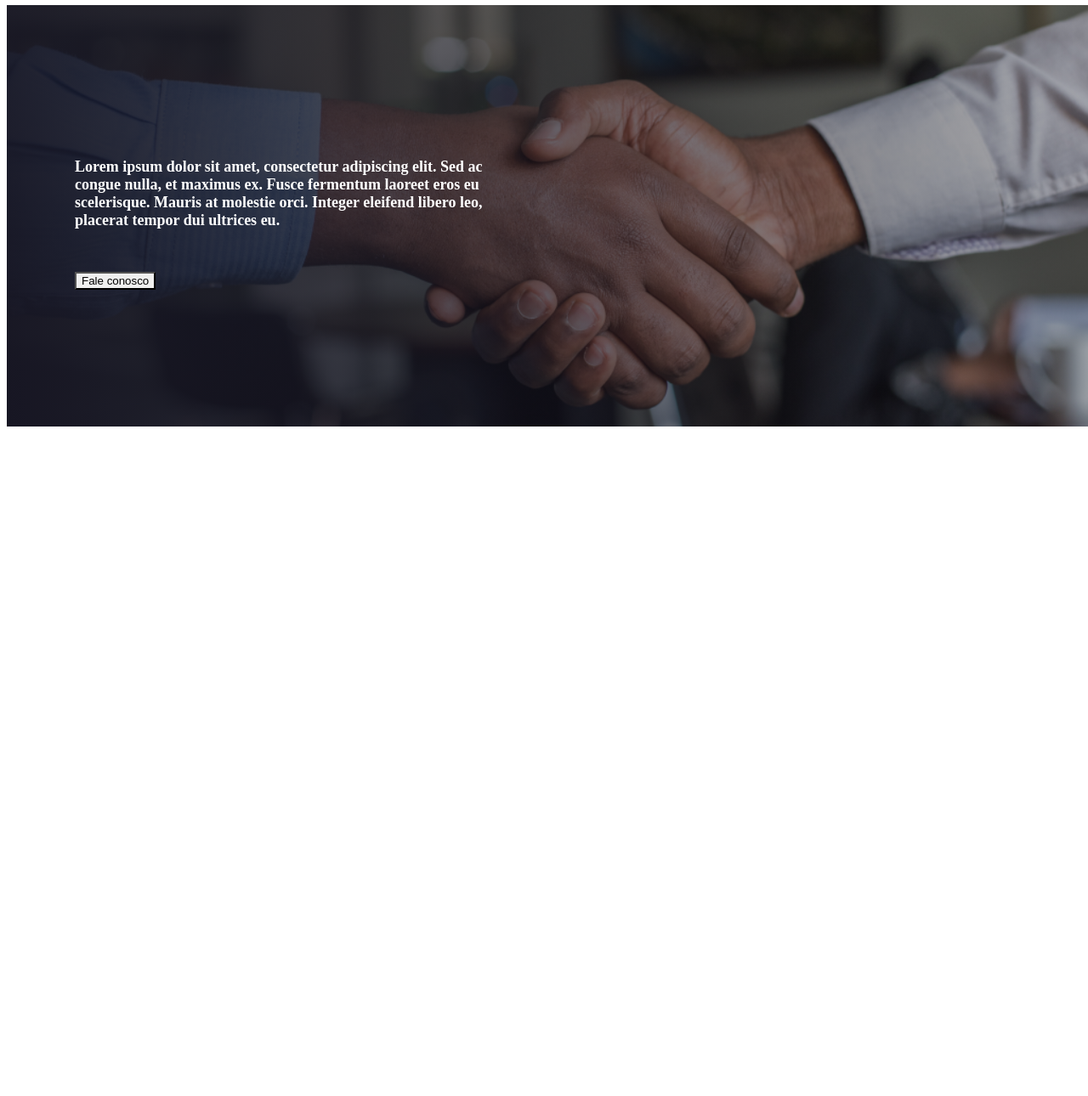
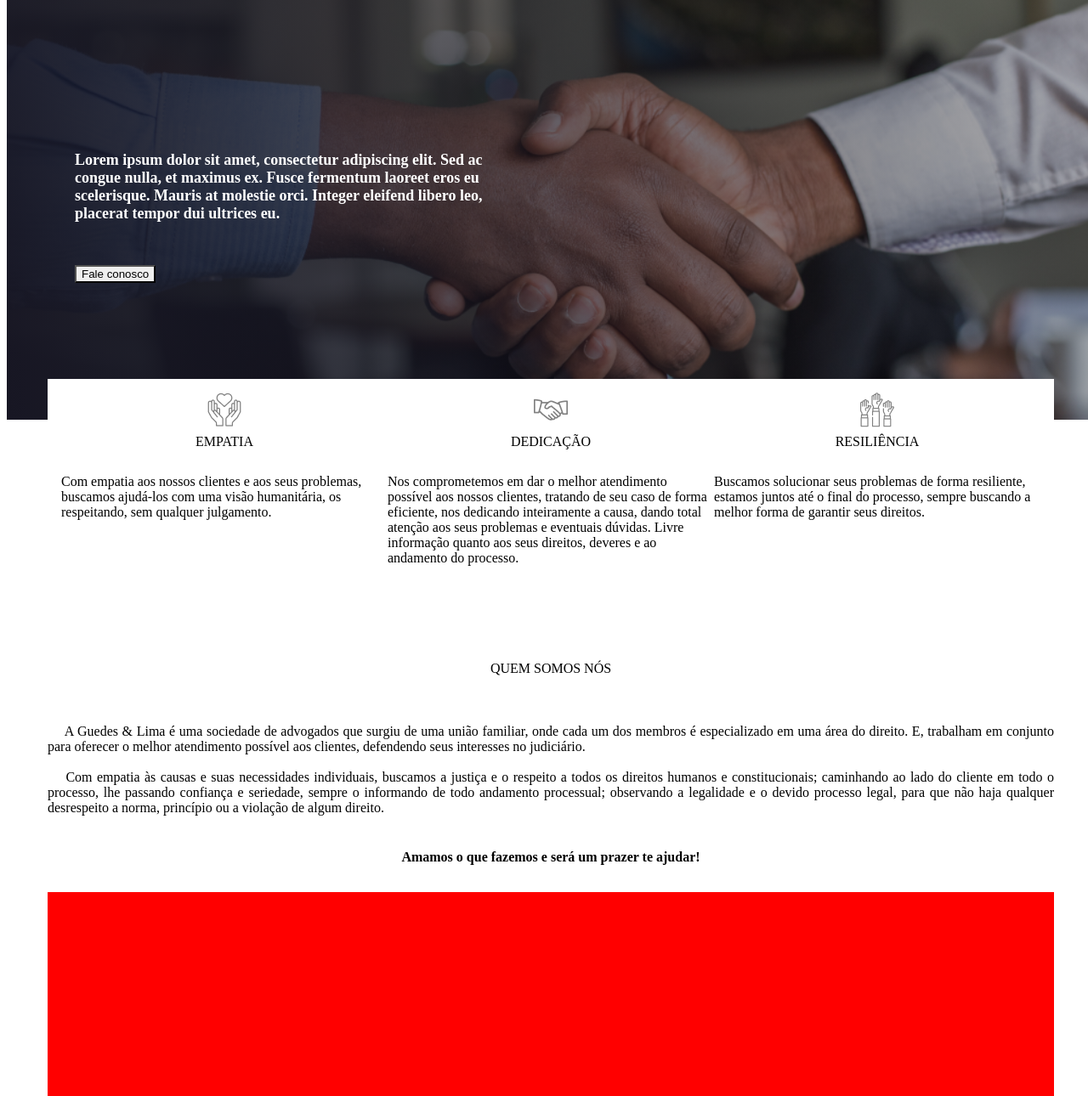
Before and after one commit to philipguedes/gatsby-playground, a Gatsby site: page / in a window 1280 px wide. Shown: the part 106-1396 px from the top of the page at 85% size. Before the commit the page ends 800 px from the top, so only its background shows below. Built offline with nearby package versions, Linux system fonts and the light colour scheme; Gatsby itself is replaced by a stand-in of ours.

Commit message:
Add second section

```diff
--- a/src/@chakra-ui/gatsby-plugin/theme.js
+++ b/src/@chakra-ui/gatsby-plugin/theme.js
@@ -6,6 +6,8 @@ const theme = {
   colors: {
     amarelo: '#D69E2E',
     azul: '#29235C',
+    cinza: '#F7F7F7',
+    azul_gdsl: '#1A365D',
   },
   components,
 };
--- a/src/components/Menu.tsx
+++ b/src/components/Menu.tsx
@@ -70,11 +70,16 @@ const Menu = () => {
 
   return (
     <Flex
-      position="sticky"
+      position="fixed"
+      box-shadow="0px 4px 8px -1px rgba(0, 0, 0, 0.25);"
+      top="0"
+      width="100%"
       align="center"
       justify="space-between"
       h="96px"
       p="4"
+      bg="white"
+      zIndex="2"
     >
       <Logo />
 
--- /dev/null
+++ b/src/components/SectionA.tsx
@@ -0,0 +1,42 @@
+import React from 'react';
+
+import { Button, Text, Box, Flex, VStack } from '@chakra-ui/react';
+
+import hands from 'images/hands.png';
+
+const SectionA = () => {
+  return (
+    <Box
+      h={['320px', '400px', '496px']}
+      bgImage={hands}
+      bgSize="cover"
+      bgPos="center"
+    >
+      <Flex
+        h="100%"
+        bg="linear-gradient(255.96deg, rgba(0, 0, 0, 0.3) 0%, #171623 100%);"
+      >
+        <VStack
+          align="start"
+          justifyContent="center"
+          pl={['32px', '48px', '64px', '80px']}
+          maxW="480px"
+          spacing="32px"
+        >
+          <Text color="white" fontSize="18px" fontWeight="600">
+            Lorem ipsum dolor sit amet, consectetur adipiscing elit. Sed ac
+            congue nulla, et maximus ex. Fusce fermentum laoreet eros eu
+            scelerisque. Mauris at molestie orci. Integer eleifend libero leo,
+            placerat tempor dui ultrices eu.
+          </Text>
+
+          <Button bg="amarelo" textColor="azul" _hover={{ bg: 'amarelo' }}>
+            Fale conosco
+          </Button>
+        </VStack>
+      </Flex>
+    </Box>
+  );
+};
+
+export default SectionA;
--- /dev/null
+++ b/src/components/SectionB/B1.tsx
@@ -0,0 +1,64 @@
+import React from 'react';
+import { Stack, StackDivider, VStack, Text, Image } from '@chakra-ui/react';
+
+import EMPATIA from 'images/empatia.png';
+import DEDICACAO from 'images/dedicacao.png';
+import RESILIENCIA from 'images/resiliencia.png';
+
+const ItemKeyArray = ['empatia', 'dedicacao', 'resiliencia'] as const;
+type ItemKey = typeof ItemKeyArray[number];
+
+type Items = {
+  [key in ItemKey]: { img: string; title: string; text: string };
+};
+
+const ITEMS: Items = {
+  empatia: {
+    img: EMPATIA,
+    title: 'EMPATIA',
+    text: 'Com empatia aos nossos clientes e aos seus problemas, buscamos ajudá-los com uma visão humanitária, os respeitando, sem qualquer julgamento.',
+  },
+  dedicacao: {
+    img: DEDICACAO,
+    title: 'DEDICAÇÃO',
+    text: 'Nos comprometemos em dar o melhor atendimento possível aos nossos clientes, tratando de seu caso de forma eficiente, nos dedicando inteiramente a causa, dando total atenção aos seus problemas e eventuais dúvidas. Livre informação quanto aos seus direitos, deveres e ao andamento do processo.',
+  },
+  resiliencia: {
+    img: RESILIENCIA,
+    title: 'RESILIÊNCIA',
+    text: 'Buscamos solucionar seus problemas de forma resiliente, estamos juntos até o final do processo, sempre buscando a melhor forma de garantir seus direitos.',
+  },
+};
+
+const Item = ({ itemKey }: { itemKey: ItemKey }) => {
+  const { img, title, text } = ITEMS[itemKey];
+
+  return (
+    <VStack spacing="16px" flex="1">
+      <VStack h="80px">
+        <Image src={img} />
+        <Text variant="h2" borderBottom="2px" borderBottomColor="amarelo">
+          {title}
+        </Text>
+      </VStack>
+
+      <Text variant="p">{text}</Text>
+    </VStack>
+  );
+};
+
+const B1 = () => {
+  return (
+    <Stack
+      direction={['column', 'column', 'row']}
+      spacing="16px"
+      divider={<StackDivider borderColor="gray.200" />}
+    >
+      <Item itemKey="empatia" />
+      <Item itemKey="dedicacao" />
+      <Item itemKey="resiliencia" />
+    </Stack>
+  );
+};
+
+export default B1;
--- /dev/null
+++ b/src/components/SectionB/B2.tsx
@@ -0,0 +1,73 @@
+import React from 'react';
+import {
+  Flex,
+  Box,
+  VStack,
+  Text,
+  Image,
+  HStack,
+  useBreakpointValue,
+} from '@chakra-ui/react';
+
+import GIAMMARCO from 'images/giammarco.png';
+
+const TITLE = 'QUEM SOMOS NÓS';
+
+const DESCRIPTION1 = `
+A Guedes & Lima é uma sociedade de advogados que surgiu de uma união familiar, \
+onde cada um dos membros é especializado em uma área do direito. \
+E, trabalham em conjunto para oferecer o melhor atendimento possível aos clientes, defendendo seus interesses no judiciário.`;
+
+const DESCRIPTION2 = `
+Com empatia às causas e suas necessidades individuais, buscamos a justiça e \
+o respeito a todos os direitos humanos e constitucionais; \
+caminhando ao lado do cliente em todo o processo, lhe passando confiança e seriedade, sempre o informando de todo andamento processual; \
+observando a legalidade e o devido processo legal, para que não haja qualquer desrespeito a norma, princípio ou a violação de algum direito.`;
+
+const FOOTER = 'Amamos o que fazemos e será um prazer te ajudar!';
+
+const SectionB2 = () => {
+  const showImage = useBreakpointValue({ sm: false, md: true });
+
+  const renderImage = () => {
+    if (!showImage) return null;
+
+    return (
+      <Box pl="20px" pt="20px" mr="24px">
+        <Box bg="amarelo">
+          <Image
+            maxW="none"
+            position="relative"
+            bottom="20px"
+            right="20px"
+            src={GIAMMARCO}
+          />
+        </Box>
+      </Box>
+    );
+  };
+
+  return (
+    <HStack flexDir="row">
+      {renderImage()}
+      {/* <Box> */}
+      <VStack spacing="24px">
+        <Text variant="h1">{TITLE}</Text>
+        <Box>
+          <Text variant="p" align="justify">
+            &emsp;{DESCRIPTION1}
+            <br />
+            <br />
+            &emsp;{DESCRIPTION2}
+          </Text>
+        </Box>
+        <Text variant="p" fontWeight="bold">
+          {FOOTER}
+        </Text>
+      </VStack>
+      {/* </Box> */}
+    </HStack>
+  );
+};
+
+export default SectionB2;
--- /dev/null
+++ b/src/components/SectionB/index.tsx
@@ -0,0 +1,33 @@
+import React from 'react';
+
+import {
+  Image,
+  Center,
+  Button,
+  Stack,
+  Text,
+  Box,
+  Flex,
+  VStack,
+  StackDivider,
+  useBreakpointValue,
+} from '@chakra-ui/react';
+
+import SectionB1 from './B1';
+import SectionB2 from './B2';
+
+const SectionB = () => {
+  return (
+    <Box bg="cinza" px="48px">
+      <Box bg="white" position="relative" bottom="48px" p="16px">
+        <SectionB1 />
+      </Box>
+
+      <Box mt="32px" pb="80px">
+        <SectionB2 />
+      </Box>
+    </Box>
+  );
+};
+
+export default SectionB;
--- a/src/pages/index.tsx
+++ b/src/pages/index.tsx
@@ -2,49 +2,27 @@ import { Box, Button, Flex, Text, VStack } from '@chakra-ui/react';
 import * as React from 'react';
 
 import Menu from 'components/Menu';
-import hands from 'images/hands.png';
+import SectionA from 'components/SectionA';
+import SectionB from 'components/SectionB';
 
-const SectionA = () => {
+const SectionC = () => {
   return (
-    <Box
-      h={['320px', '400px', '496px']}
-      bgImage={hands}
-      bgSize="cover"
-      bgPos="center"
-    >
-      <Flex
-        h="100%"
-        bg="linear-gradient(255.96deg, rgba(0, 0, 0, 0.3) 0%, #171623 100%);"
-      >
-        <VStack
-          align="start"
-          justifyContent="center"
-          pl={['32px', '48px', '64px', '80px']}
-          maxW="480px"
-          spacing="32px"
-        >
-          <Text color="white" fontSize="18px" fontWeight="600">
-            Lorem ipsum dolor sit amet, consectetur adipiscing elit. Sed ac
-            congue nulla, et maximus ex. Fusce fermentum laoreet eros eu
-            scelerisque. Mauris at molestie orci. Integer eleifend libero leo,
-            placerat tempor dui ultrices eu.
-          </Text>
+    <Box h={['320px', '400px', '496px']} bg="cinza" px="48px">
+      <Box h="300px" bg="red" position="relative" bottom="48px"></Box>
 
-          <Button bg="amarelo" textColor="azul" _hover={{ bg: 'amarelo' }}>
-            Fale conosco
-          </Button>
-        </VStack>
-      </Flex>
+      <Box h="300px" bg="red" mt="32px"></Box>
     </Box>
   );
 };
 
 const IndexPage = () => {
   return (
-    <Box w="100vw">
+    <Box w="100vw" pt="96px">
       <Menu />
 
       <SectionA />
+      <SectionB />
+      <SectionC />
     </Box>
   );
 };
```
Also changed, not shown: src/@chakra-ui/gatsby-plugin/components/Text.ts (+18 -2 lines), src/images/dedicacao.png (added), src/images/empatia.png (added), src/images/giammarco.png (added), src/images/resiliencia.png (added).
